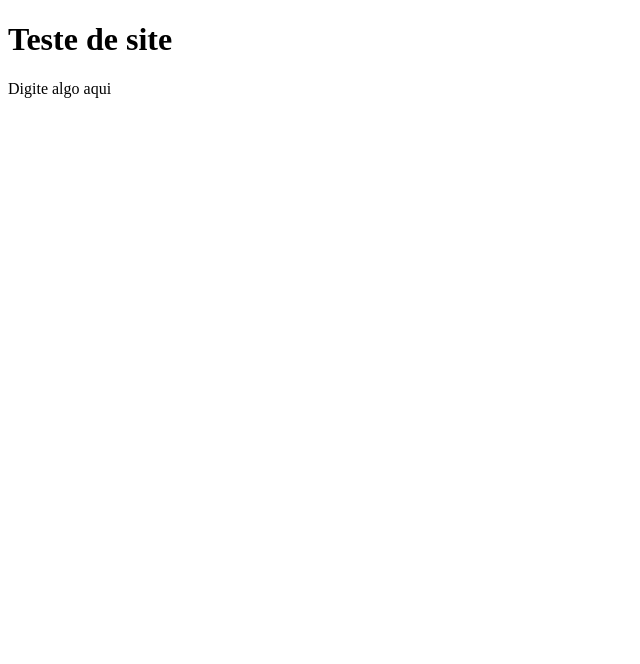
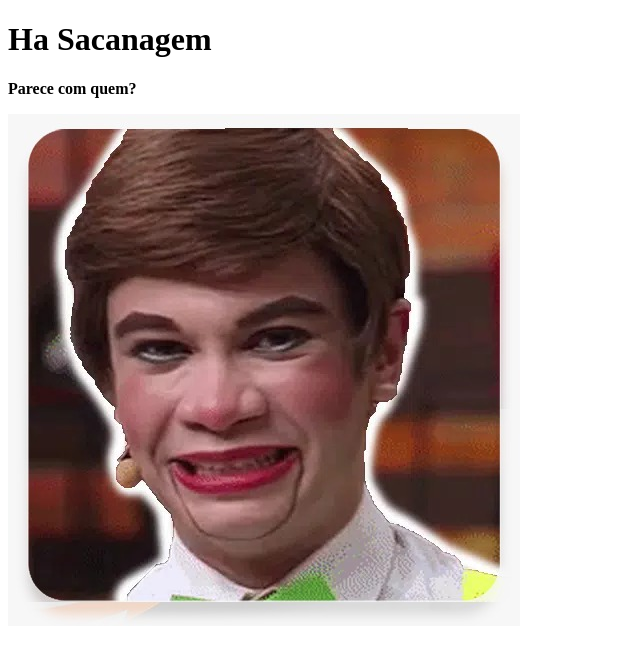
Before and after one commit to AquilesDuarte/004, a plain HTML site: page index.html in a window 1280 px wide. Shown: the whole page, without its empty margins (0-640 px from the left). Drawn offline with Linux system fonts and the light colour scheme.

Commit message:
Abra urgente

```diff
--- a/index.html
+++ b/index.html
@@ -7,7 +7,8 @@
     <title>Document</title>
 </head>
 <body>
-    <h1>Teste de site</h1>
-    <p>Digite algo aqui</p>
+    <h1>Ha Sacanagem</h1>
+    <p><b>Parece com quem?</b></p>
+    <img src="bonceco.jpeg" alt="deu erro">
 </body>
 </html>
```
Also changed, not shown: bonceco.jpeg (added).
